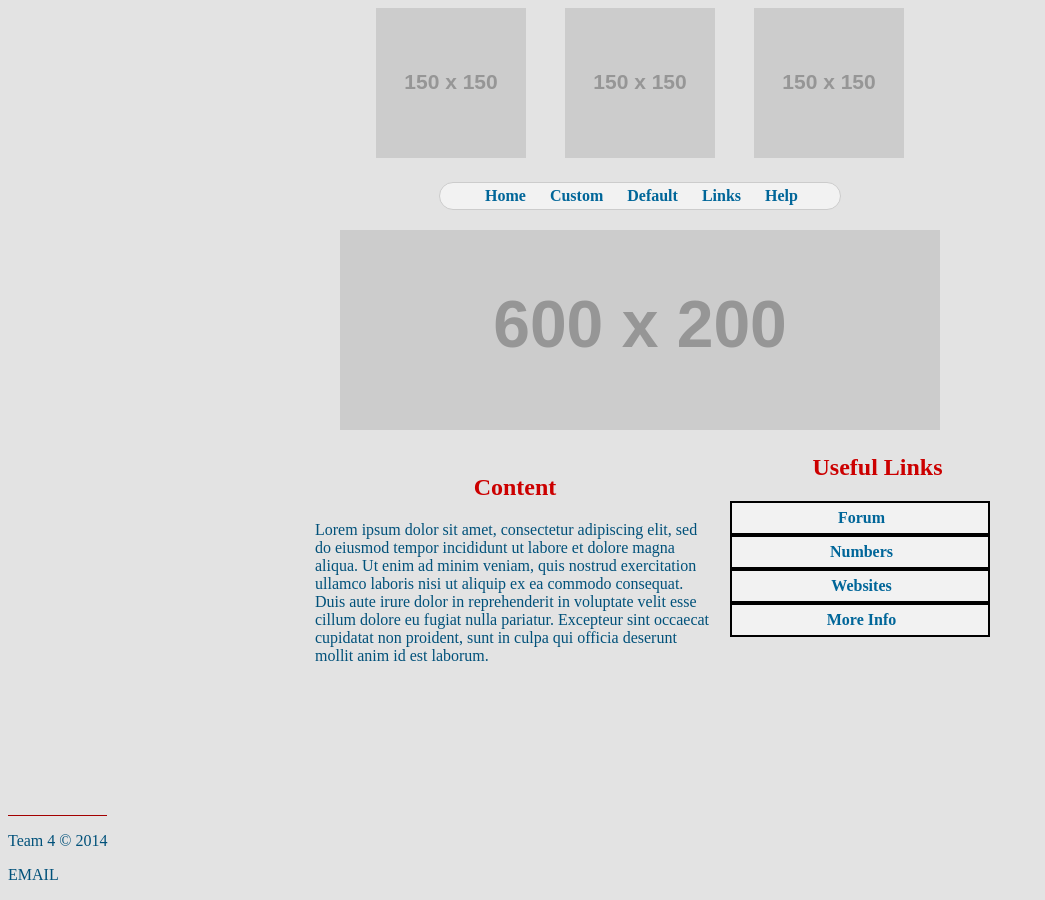
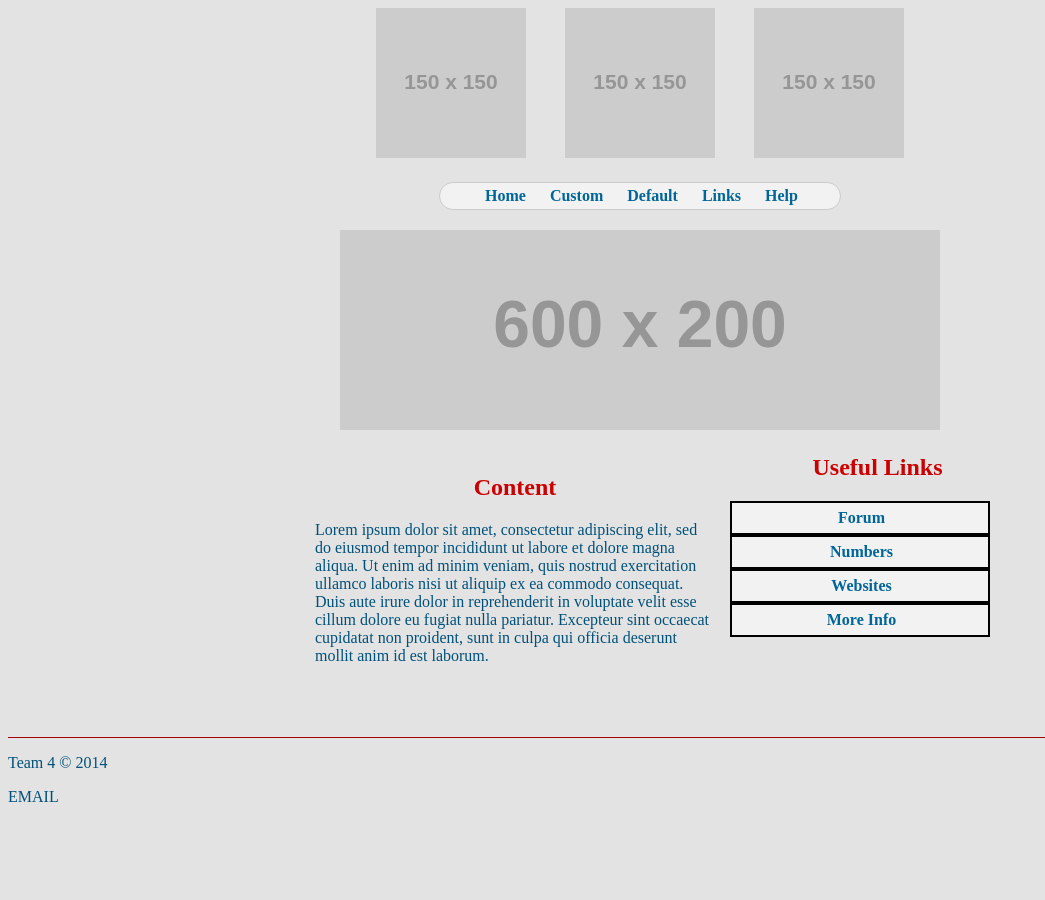
Before and after one commit to iinf362/team4, a Jekyll site: the page built from index.html, in a window 1280 px wide. Shown: the whole page, without its empty margins (0-1045 px from the left). Built offline with Jekyll 4.4.1, drawn with Linux system fonts in a browser that asks for light colours.

Commit message:
Temporary Footer

```diff
--- a/css/main.css
+++ b/css/main.css
@@ -191,7 +191,7 @@ body {
 
 /*Footer*/
 .footer {
-	position: absolute;
+	/*position: absolute;*/
 	bottom: 0;
 	margin-top: 100px;
 	max-width:100%;
--- a/index.html
+++ b/index.html
@@ -50,5 +50,3 @@ layout: default
     </div>
 
 <!--/Sidebar-->
-
-<br>
```
